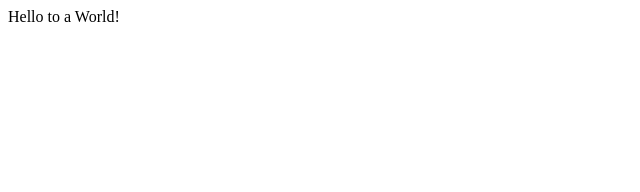
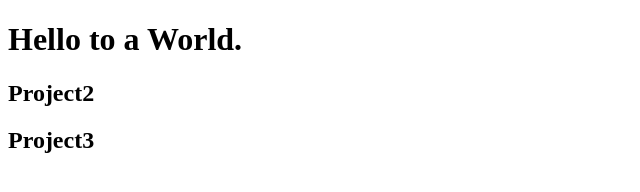
Before and after one commit to LeskaB/web124, a plain HTML site: page index.html in a window 1280 px wide. Shown: the whole page, without its empty margins (0-640 px from the left). Drawn offline with Linux system fonts and the light colour scheme.

Commit message:
Update index.html

```diff
--- a/index.html
+++ b/index.html
@@ -1 +1,17 @@
-Hello to a World!
+<!DOCTYPE html>
+<html lang="en">
+  <head>
+    <meta charset="UTF-8">
+    <meta name="viewport" content="width=device-width, initial-scale=1.0">
+    <meta http-equiv="X-UA-Compatible" content="ie=edge">
+    <title>My Website</title>
+  </head>
+  <body>
+    <main>
+        <h1>Hello to a World.</h1>
+        <h2>Project2</h2>
+        <h2>Project3</h2>
+    </main>
+    <script src="whatever.js"></script>
+  </body>
+</html>
```
